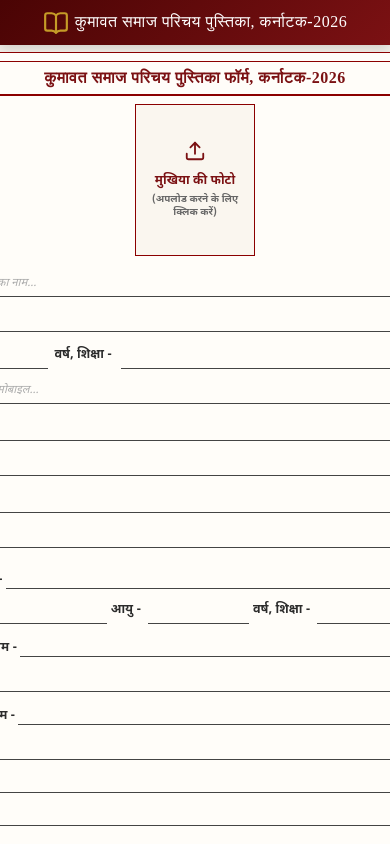
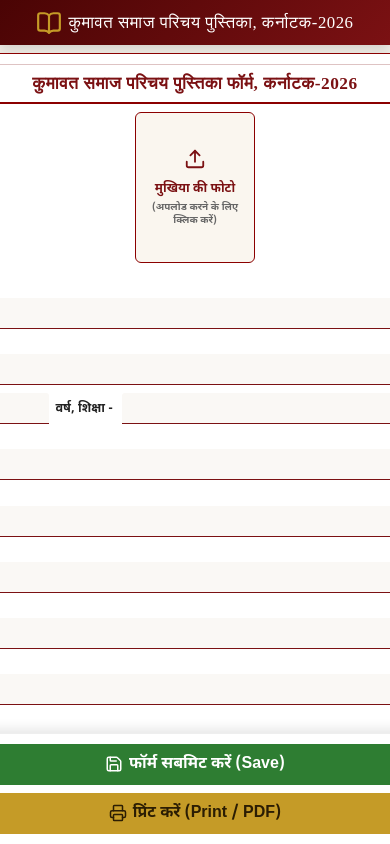
Before and after one commit to Divyanshu-chauhan000/Samaj-form, a React (Vite) app in the folder frontend/: page / in a window 390 px wide. Shown: the top 844 px of the page. Built offline with nearby package versions, Linux system fonts and the light colour scheme; a web font is replaced by a local one.

Commit message:
Optimize mobile screen form filling while keeping 100% original A4 print layout

```diff
--- a/frontend/src/index.css
+++ b/frontend/src/index.css
@@ -484,72 +484,89 @@ body {
 /* MOBILE RESPONSIVE STYLES */
 @media screen and (max-width: 768px) {
   .app-header {
-    padding: 0.6rem 0.5rem;
+    padding: 0.6rem 0.8rem;
   }
 
   .app-title {
-    font-size: 1rem;
+    font-size: 1.05rem;
     gap: 6px;
     line-height: 1.3;
   }
 
   .main-content {
-    padding: 0.4rem 0.2rem;
+    padding: 0.5rem 0.3rem;
   }
 
   .paper-form-wrapper {
     width: 100% !important;
     max-width: 100% !important;
     min-height: auto !important;
-    padding: 8px 6px !important;
-    box-shadow: none !important;
-    border-width: 1.5px !important;
+    padding: 10px 8px !important;
+    box-shadow: 0 4px 15px rgba(0,0,0,0.06) !important;
+    border: 1.5px solid var(--border-burgundy) !important;
+    border-radius: 8px !important;
+    background: #ffffff !important;
   }
 
   .paper-border-frame {
-    padding: 6px 6px !important;
+    padding: 8px 6px !important;
     min-height: auto !important;
-    border-width: 1px !important;
+    border: 1px solid rgba(123, 17, 19, 0.25) !important;
+    border-radius: 6px !important;
   }
 
   .form-main-title {
-    font-size: 12pt !important;
+    font-size: 13pt !important;
     line-height: 1.3;
+    padding: 0 4px;
   }
 
   .form-top-section {
     flex-direction: column-reverse;
     align-items: center;
-    gap: 10px;
+    gap: 12px;
   }
 
   .form-fields-grid {
     padding-top: 0 !important;
     width: 100%;
+    gap: 8px;
   }
 
   .photo-box-container {
     width: 32mm !important;
     height: 40mm !important;
-    margin: 0 auto 4px auto;
+    margin: 0 auto 6px auto;
+    border-radius: 6px;
   }
 
   .form-row-2col {
-    grid-template-columns: 1fr !important;
+    display: flex !important;
+    flex-direction: column !important;
     gap: 8px !important;
   }
 
   .field-group {
-    font-size: 9.5pt;
+    font-size: 10pt;
     width: 100%;
+    display: flex;
+    flex-direction: column;
+    align-items: flex-start;
+    gap: 2px;
   }
 
   .field-label {
     font-size: 9.5pt;
+    color: #222;
   }
 
   .field-input-wrapper {
-    min-height: 26px;
+    width: 100%;
+    min-height: 30px;
+    background-color: #faf8f5;
+    border-bottom: 1.5px solid var(--primary-burgundy);
+    padding: 2px 6px;
+    border-radius: 3px 3px 0 0;
   }
 
   .field-input {
@@ -557,10 +574,10 @@ body {
     height: 26px;
   }
 
-  /* Prevent inline flex children from overflowing on mobile */
+  /* Inline flex containers on mobile adapt gracefully */
   .paper-form-wrapper div[style*="display: flex"] {
     flex-wrap: wrap !important;
-    row-gap: 6px;
+    gap: 6px !important;
   }
 
   /* Make Family Table touch scrollable on mobile */
@@ -568,18 +585,26 @@ body {
     width: 100%;
     overflow-x: auto;
     -webkit-overflow-scrolling: touch;
-    margin-bottom: 6px;
+    margin-bottom: 8px;
+    border: 1px solid #ddd;
+    border-radius: 4px;
   }
 
   .family-table {
-    min-width: 640px;
+    min-width: 650px;
   }
 
   .form-actions-bar {
+    position: sticky;
+    bottom: 0;
+    z-index: 99;
     flex-direction: column;
     width: 100%;
     gap: 8px;
     padding: 10px;
+    background: #ffffff;
+    box-shadow: 0 -4px 12px rgba(0,0,0,0.1);
+    border-top: 1px solid #eee;
   }
 
   .form-actions-bar .btn {
@@ -590,15 +615,17 @@ body {
   }
 }
 
-/* PRINT SPECIFIC RULES */
+/* PRINT SPECIFIC RULES (100% Original Paper Form Layout) */
 @media print {
   @page {
     size: A4 portrait;
-    margin: 6mm;
+    margin: 0;
   }
 
-  body {
+  html, body {
     background: white !important;
+    width: 210mm;
+    height: 297mm;
   }
 
   .no-print,
@@ -611,23 +638,71 @@ body {
 
   .main-content {
     padding: 0 !important;
+    display: block !important;
   }
 
   .paper-form-wrapper {
     box-shadow: none !important;
-    border: 2px solid var(--border-burgundy) !important;
-    width: 100% !important;
-    min-height: 100% !important;
+    border: 2.5px solid var(--border-burgundy) !important;
+    border-radius: 0 !important;
+    background: var(--paper-bg) !important;
+    width: 210mm !important;
+    height: 297mm !important;
+    max-height: 297mm !important;
     padding: 8mm 8mm !important;
     margin: 0 !important;
+    box-sizing: border-box !important;
+    page-break-inside: avoid !important;
+    page-break-after: avoid !important;
+  }
+
+  .paper-border-frame {
+    border: 1.5px solid var(--border-burgundy) !important;
+    padding: 8px !important;
+    min-height: calc(297mm - 16mm - 5px) !important;
+    display: flex !important;
+    flex-direction: column !important;
+    justify-content: space-between !important;
+    box-sizing: border-box !important;
+  }
+
+  .form-top-section {
+    flex-direction: row !important;
+    align-items: stretch !important;
+  }
+
+  .form-row-2col {
+    display: grid !important;
+    grid-template-columns: 1fr 1fr !important;
+    gap: 12px !important;
+  }
+
+  .field-group {
+    display: flex !important;
+    flex-direction: row !important;
+    align-items: flex-end !important;
+    gap: 0 !important;
+  }
+
+  .field-input-wrapper {
+    background-color: transparent !important;
+    border-bottom: 1.5px solid #000 !important;
+    padding: 0 2px !important;
+    min-height: 24px !important;
   }
 
   .field-input {
     border: none !important;
+    height: 24px !important;
   }
 
-  .field-input-wrapper {
-    border-bottom: 1px solid #000 !important;
+  .paper-form-wrapper div[style*="display: flex"] {
+    flex-wrap: nowrap !important;
+  }
+
+  .family-table-wrapper {
+    overflow-x: visible !important;
+    border: none !important;
   }
 
   .family-table input,
@@ -636,8 +711,4 @@ body {
     -webkit-appearance: none;
     background: transparent !important;
   }
-
-  .other-details-textarea {
-    border: 1px solid #000 !important;
-  }
 }
```
